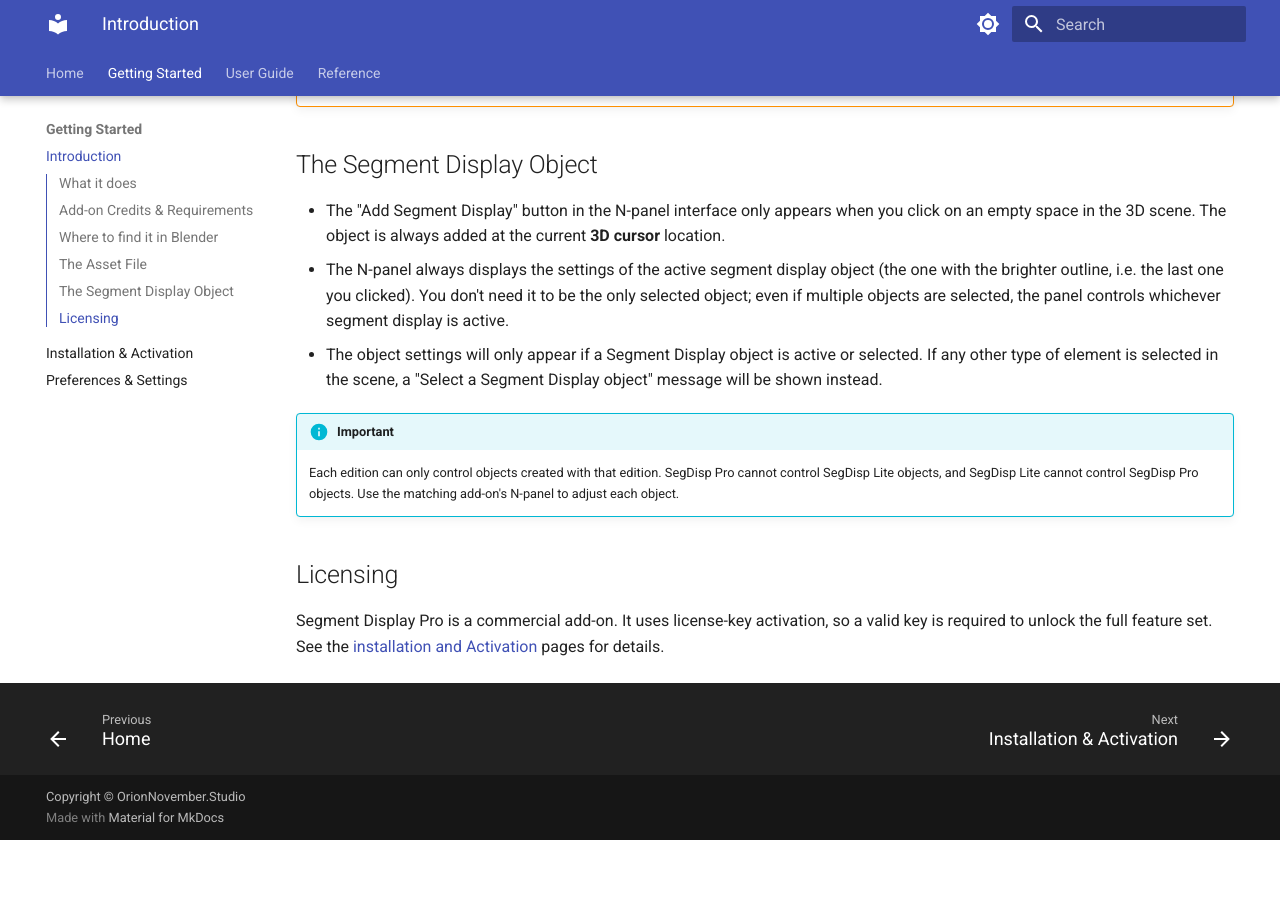
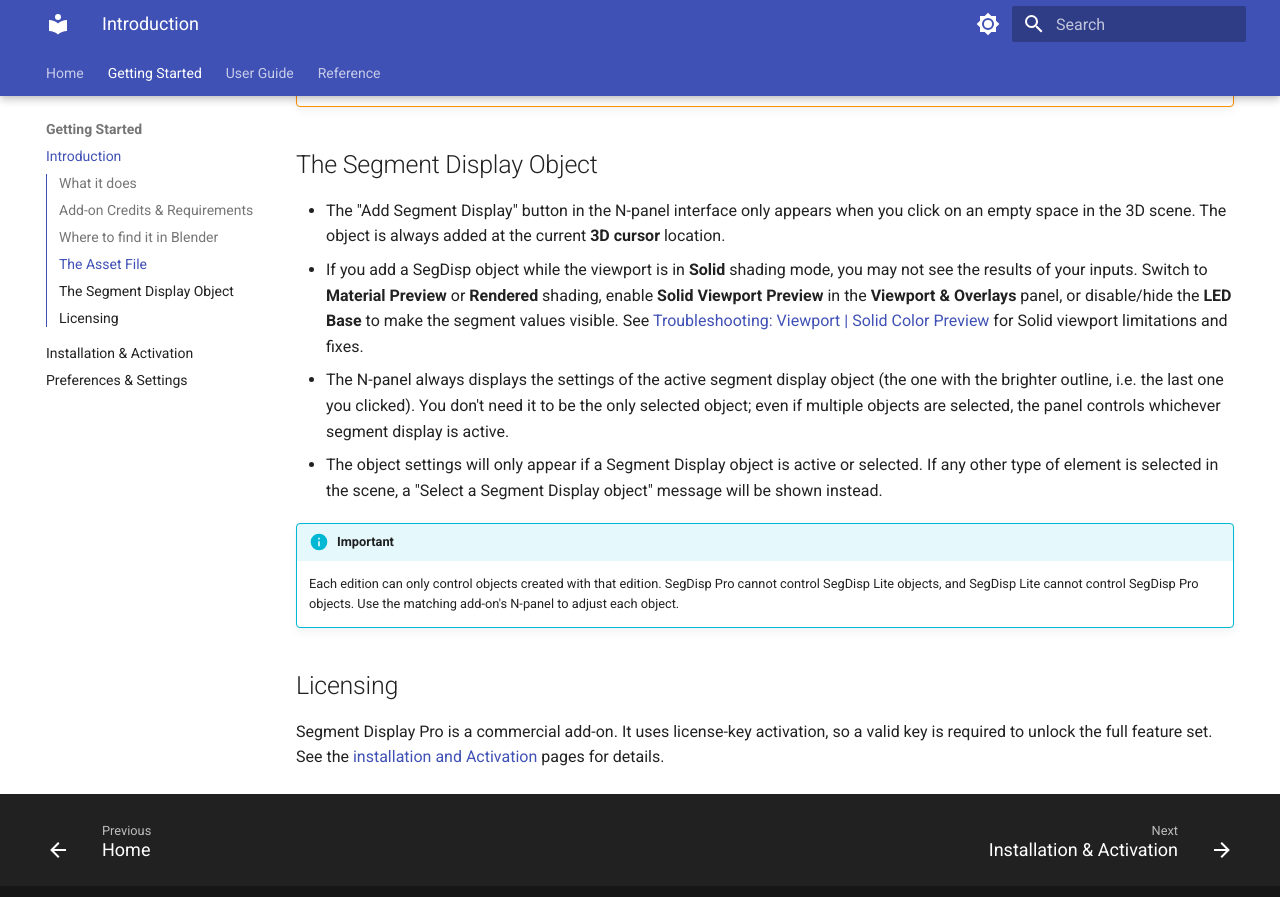
Before and after one commit to ahmetmaya-orion/segment-display-pro-docs, an MkDocs documentation site: the page built from docs/introduction.md, in a window 1280 px wide and 900 px high, scrolled down 2527 px. Shown: the top 897 px of the window. Built offline with MkDocs 1.6.1 and Material for MkDocs 9.7.7, drawn with Linux system fonts in a browser that asks for light colours; before the commit the page ends 3367 px from its top, so only the background shows below that.

Commit message:
docs: explain newly added display visibility in Solid viewport mode

```diff
--- a/docs/introduction.md
+++ b/docs/introduction.md
@@ -69,6 +69,8 @@
 
 - The "Add Segment Display" button in the N-panel interface only appears when you click on an empty space in the 3D scene. The object is always added at the current **3D cursor** location.
 
+- If you add a SegDisp object while the viewport is in **Solid** shading mode, you may not see the results of your inputs. Switch to **Material Preview** or **Rendered** shading, enable **Solid Viewport Preview** in the **Viewport & Overlays** panel, or disable/hide the **LED Base** to make the segment values visible. See [Troubleshooting: Viewport | Solid Color Preview](troubleshooting.md#viewport-solid-color-preview) for Solid viewport limitations and fixes.
+
 - The N-panel always displays the settings of the active segment display object (the one with the brighter outline, i.e. the last one you clicked). You don't need it to be the only selected object; even if multiple objects are selected, the panel controls whichever segment display is active.
 
 - The object settings will only appear if a Segment Display object is active or selected. If any other type of element is selected in the scene, a "Select a Segment Display object" message will be shown instead.
```
